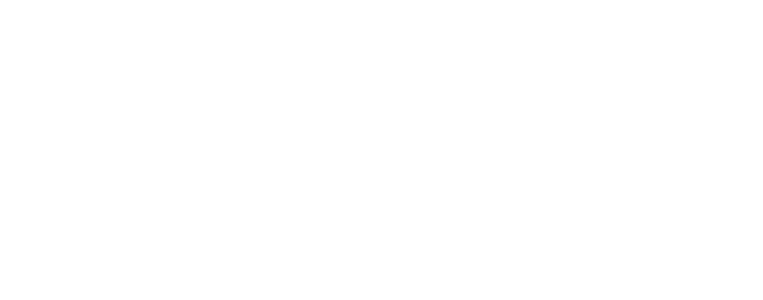
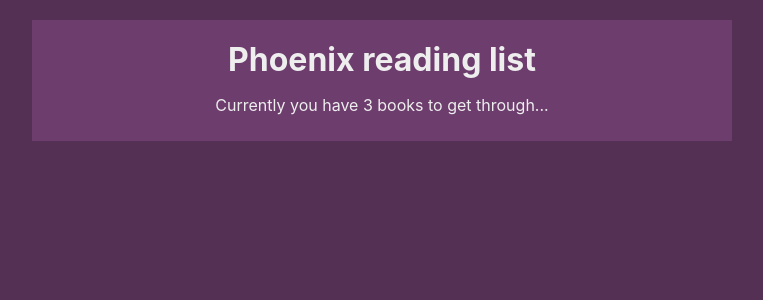
Before and after one commit to Jitgitbit/react-context-hooks-exercise-two, a React (Create React App) app: page / in a window 1280 px wide. Shown: the top 300 px of the page, without its empty margins (258-1021 px from the left). Built offline with nearby package versions, Linux system fonts and the light colour scheme.

Commit message:
NavBar done

```diff
--- a/src/App.css
+++ /dev/null
@@ -1,38 +0,0 @@
-.App {
-  text-align: center;
-}
-
-.App-logo {
-  height: 40vmin;
-  pointer-events: none;
-}
-
-@media (prefers-reduced-motion: no-preference) {
-  .App-logo {
-    animation: App-logo-spin infinite 20s linear;
-  }
-}
-
-.App-header {
-  background-color: #282c34;
-  min-height: 100vh;
-  display: flex;
-  flex-direction: column;
-  align-items: center;
-  justify-content: center;
-  font-size: calc(10px + 2vmin);
-  color: white;
-}
-
-.App-link {
-  color: #61dafb;
-}
-
-@keyframes App-logo-spin {
-  from {
-    transform: rotate(0deg);
-  }
-  to {
-    transform: rotate(360deg);
-  }
-}
--- a/src/App.js
+++ b/src/App.js
@@ -1,11 +1,14 @@
 import React from 'react';
-import './App.css';
+// import './App.css';
 import BookContextProvider from './contexts/BookContext';
+import NavBar from './components/NavBar';
 
 function App() {
   return (
     <div className="App">
-      <BookContextProvider></BookContextProvider>
+      <BookContextProvider>
+        <NavBar/>
+      </BookContextProvider>
     </div>
   );
 }
--- /dev/null
+++ b/src/components/NavBar.jsx
@@ -0,0 +1,12 @@
+import React, {useContext} from 'react'
+import { BookContext } from '../contexts/BookContext'
+
+export default function NavBar() {
+  const {books} = useContext(BookContext);
+  return (
+    <div className='navbar'>
+      <h1>Phoenix reading list</h1>
+      <p>Currently you have {books.length} books to get through...</p>
+    </div>
+  )
+}
--- a/src/index.css
+++ b/src/index.css
@@ -5,9 +5,20 @@
     sans-serif;
   -webkit-font-smoothing: antialiased;
   -moz-osx-font-smoothing: grayscale;
+  background: #553055;
 }
-
-code {
-  font-family: source-code-pro, Menlo, Monaco, Consolas, 'Courier New',
-    monospace;
+.App {
+  background: #4c2a4c;
+  margin:20px auto;
+  width:90%;
+  max-width: 700px;
+  color: #eee;
 }
+.navbar{
+  text-align: center;
+  padding: 10px 20px;
+  background: #6d3d6d;
+}
+.navbar h1{
+  margin: 10px 0;
+}
```
Also changed, not shown: src/components/BookDetails.jsx (added), src/components/BookForm.jsx (added), src/components/BookList.jsx (added).
